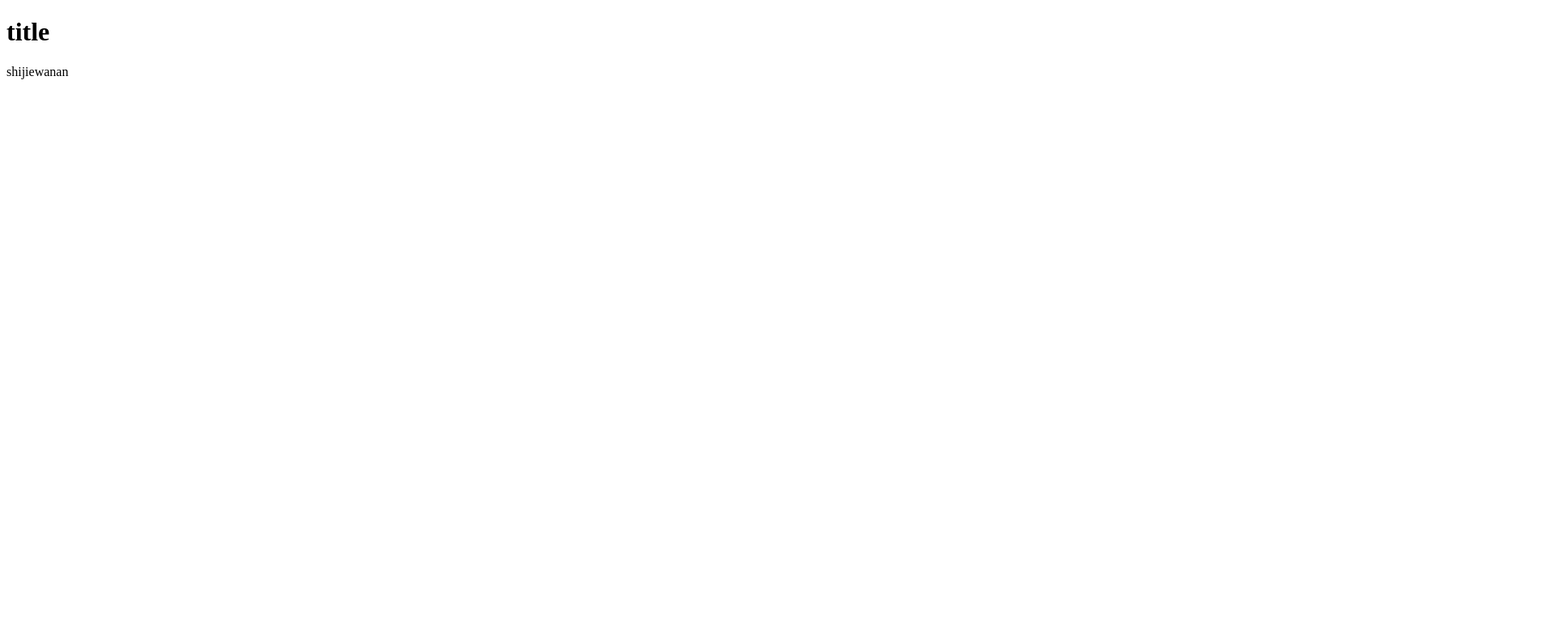
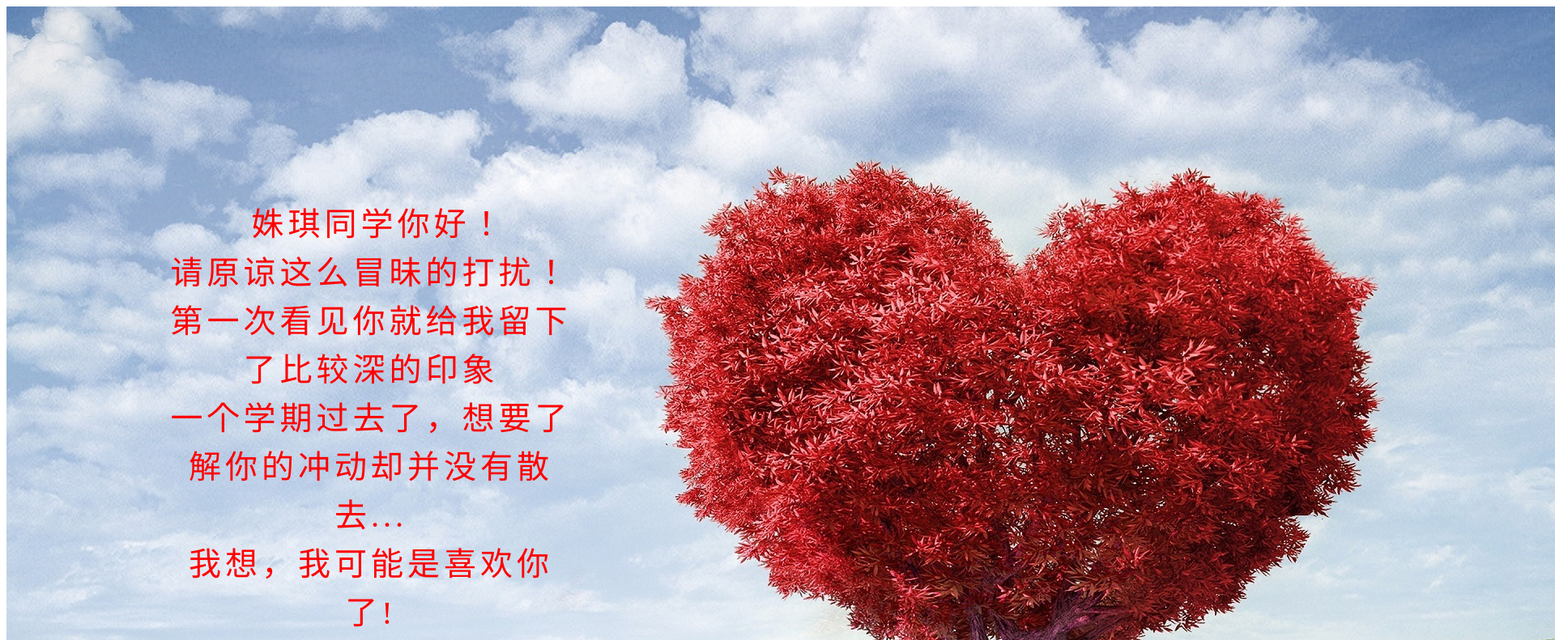
Before and after one commit to Whurry/Whurry.github.io, a plain HTML site: page index.html in a window 1280 px wide. Shown: the top 791 px of the page at 81% size, 1920 px wide, since content can reach past the window. Drawn offline with Linux system fonts and the light colour scheme.

Commit message:
正式网页

```diff
--- a/index.html
+++ b/index.html
@@ -1,7 +1,66 @@
 <!DOCTYPE html>
 <html>
-<body>
-  <h1>title</h1>
-  <p>shijiewanan</p>
-</body>
+	<head>
+		<meta charset="UTF-8">
+		<title>For you!</title>
+		<style type="text/css">
+			#container{
+				width: 1920px;
+				margin-left: auto;
+				margin-right: auto;
+			}
+			#hearder{
+				width: 1920px;
+				height: 1200px;
+				background-image: url(photo/极适合的.jpeg);
+			}
+			#shang{
+				widows: auto;
+				height: 200px;
+			}
+			#zuo{
+				width:200px;
+				height:500px;
+				float: left;
+
+			}
+			#words{
+				width: 500px;
+				height: 500px;
+				float: left;
+			}
+			#p1{
+			     text-align: center;
+			     text-indent: 20px;
+			     letter-spacing: 5px;
+			     color: red;
+			     font-size: 40px;
+			     line-height: 60px;
+			     font-family: 楷体;
+
+			}
+		</style>
+	</head>
+	<body href="1-1.html">
+		<a ></a>
+		<div id="container">
+			<div id="hearder">
+				<div id="shang">
+
+				</div>
+				<div id="zuo">
+
+				</div>
+				<div id="words">
+					<p id="p1">姝琪同学你好！<br />
+						  请原谅这么冒昧的打扰！<br />
+						  第一次看见你就给我留下了比较深的印象<br />
+						  一个学期过去了，想要了解你的冲动却并没有散去...<br />
+						  我想，我可能是喜欢你了!
+	      	        </p>
+				</div>
+
+			</div>
+		</div>
+	</body>
 </html>
```
Also changed, not shown: photo/极适合的.jpeg (added).
